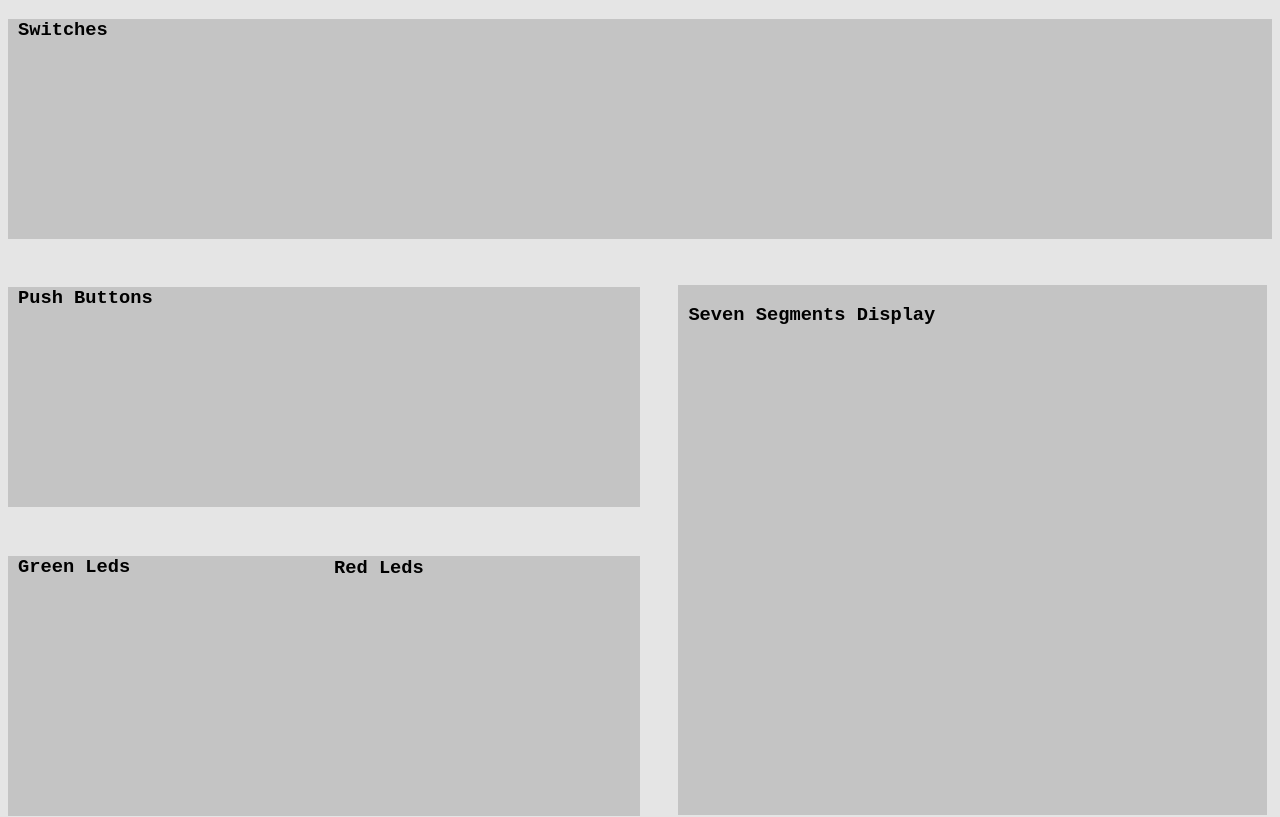
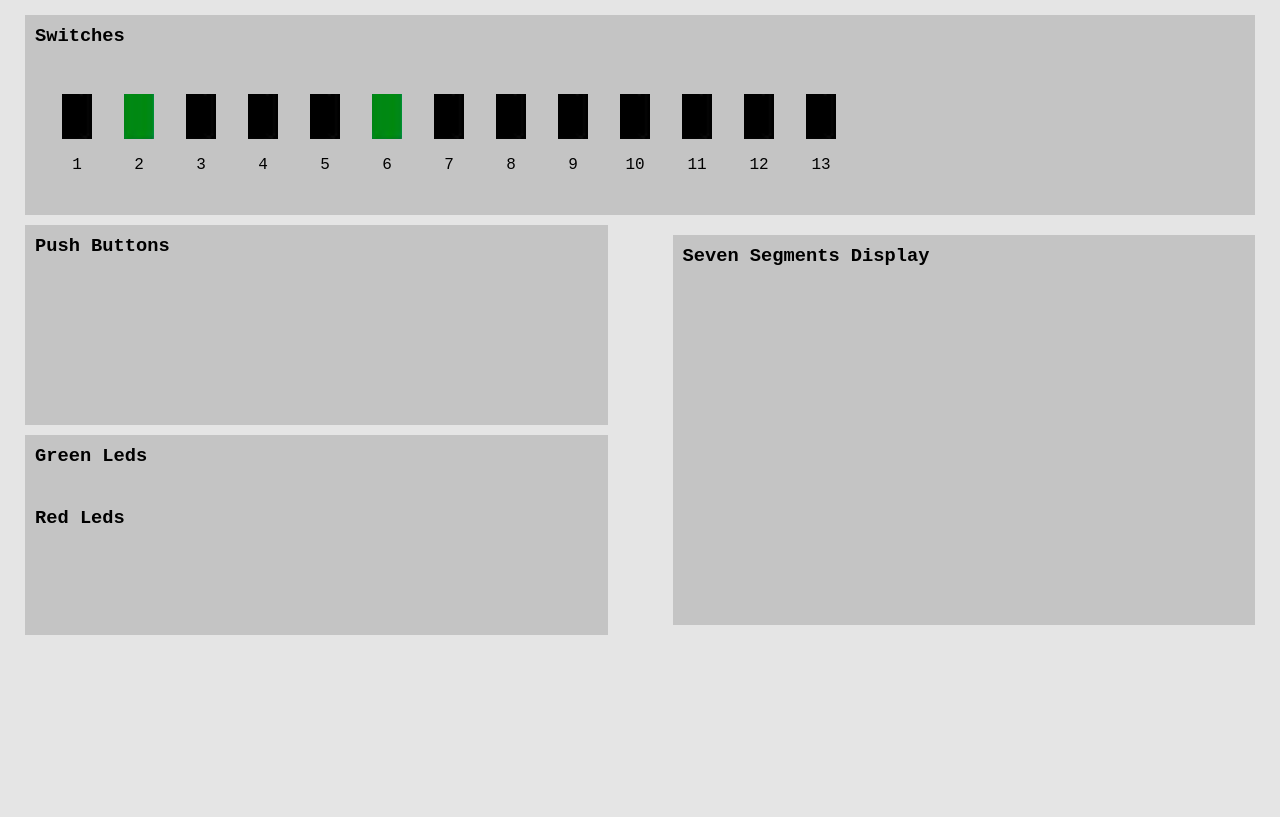
Before and after one commit to KennedyMelo/IHS-project, a plain HTML site: page de2i-150-WebInterface/index.html in a window 1280 px wide. Drawn offline with Linux system fonts and the light colour scheme.

Commit message:
switches box made

```diff
--- a/de2i-150-WebInterface/index.html
+++ b/de2i-150-WebInterface/index.html
@@ -5,54 +5,103 @@
     <meta http-equiv="X-UA-Compatible" content="IE=edge">
     <meta name="viewport" content="width=device-width, initial-scale=1.0">
     <link rel="stylesheet" href="./style.css">
-    <script src="./index.js"></script>
-    <title>Document</title>
+    <title>FPGA Project</title>
 </head>
 <body>
-    <div>
-        <div id="switchesBox">
-                <div class="title">
-                    <h3>Switches</h3>
-                </div>
+    <div class="container">
+        <div id="switchesBox" class="boxHeight">
+                <h3>Switches</h3>
                 <div class="contentClass">
+                    <table>
+                        <tr>
+                            <td>
+                                <img src="images/BlackRect.png" alt="">
 
+                            </td>
+                            <td>
+                                <img src="images/GreenRect.png" alt="">
+                            </td>
+                            <td>
+                                <img src="images/BlackRect.png" alt="">
+                            </td>
+                            <td>
+                                <img src="images/BlackRect.png" alt="">
+                            </td>
+                            <td>
+                                <img src="images/BlackRect.png" alt="">
+                            </td>
+                            <td>
+                                <img src="images/GreenRect.png" alt="">
+                            </td>
+                            <td>
+                                <img src="images/BlackRect.png" alt="">
+                            </td>
+                            <td>
+                                <img src="images/BlackRect.png" alt="">
+                            </td>
+                            <td>
+                                <img src="images/BlackRect.png" alt="">
+                            </td>
+                            <td>
+                                <img src="images/BlackRect.png" alt="">
+                            </td>
+                            <td>
+                                <img src="images/BlackRect.png" alt="">
+                            </td>
+                            <td>
+                                <img src="images/BlackRect.png" alt="">
+                            </td>
+                            <td>
+                                <img src="images/BlackRect.png" alt="">
+                            </td>
+                        </tr>
+                        <tr>
+                            <td>1</td>
+                            <td>2</td>
+                            <td>3</td>
+                            <td>4</td>
+                            <td>5</td>
+                            <td>6</td>
+                            <td>7</td>
+                            <td>8</td>
+                            <td>9</td>
+                            <td>10</td>
+                            <td>11</td>
+                            <td>12</td>
+                            <td>13</td>
+                        </tr>
+                    </table>
                 </div>
         </div>
-        <div id="pushButtonBox">
-            <div class="title">
-                <h3>Push Buttons</h3>
-            </div>
+        <div id="sevenSegmentsBox" class="boxWidth">
+            <h3>Seven Segments Display</h3>
             <div class="contentClass">
 
             </div>
         </div>
-        <div id="ledsBox" >
+
+        <div id="pushButtonBox" class="boxHeight boxWidth">
+            <h3>Push Buttons</h3>
+            <div class="contentClass">
+
+            </div>
+        </div>
+        <div id="ledsBox" class="boxHeight boxWidth">
             <div id="greenLedsDiv">
-                <div class="title">
-                    <h3>Green Leds</h3>
-                </div>
+                <h3>Green Leds</h3>
                 <div class="contentClass">
 
                 </div>
             </div>
             <div id="redLedsDiv">
-                <div class="title">
-                    <h3>Red Leds</h3>
-                </div>
+                <h3>Red Leds</h3>
                 <div class="contentClass">
                 </div>
-            </div>
-        </div>
-        <div id="sevenSegmentsBox">
-            <div class="title">
-                <h3>Seven Segments Display</h3>
-            </div>
-            <div class="contentClass">
-
             </div>
         </div>
 
 
     </div>
+
 </body>
 </html>
--- a/de2i-150-WebInterface/style.css
+++ b/de2i-150-WebInterface/style.css
@@ -1,58 +1,46 @@
+*{
+    margin: 0px;
+    padding: 0px;
+}
 body{
-    margin-top: 10px;
     background-color: #e5e5e5;
     font-family:'Courier New', Courier, monospace;
 }
-#switchesBox{
-    position: relative;
-    height: 220px;
 
+.container{
+    margin: 15px;
+
+}
+.container > div{
     background-color: #c4c4c4;
+    padding: 10px;
+    margin: 10px;
+}
+.boxHeight{
+    height: 180px;
+}
+.boxWidth{
+    width: 45%;
+}
+#sevenSegmentsBox{
+    height: 370px;
+    float: right;
+
+}
+.contentClass{
+    /* background-color: red; */
+    margin: 40px 10px;
 }
 
-#pushButtonBox {
-    position: relative;
-    top: 30px;
-    width: 50%;
-    height: 220px;
-    background-color: #c4c4c4;
+table{
+    /* background-color: yellow; */
+    text-align: center;
+}
+#switchesBox td{
+    padding: 5px 15px;
 }
 
-.title {
-    color: black;
-    margin: 10px;
-
+#switchesBox img{
+    width: 30px;
+    height: 45px;
 }
-
-#ledsBox{
-    position: relative;
-    top: 60px;
-    background-color: #c4c4c4;
-    height: 260px;
-    width: 50%;
-}
-
-#redLedsDiv{
-    position: inherit;
-    background-color: c4c4c4;
-    border-width: 50px;
-    left: 50%;
-    top: -107%;
-    width: inherit;
-    height: 100%;
-}
-#greenLedsDiv {
-    position: relative;
-    background-color: c4c4c4;
-    width: 50%;
-    height: inherit;
-}
-#sevenSegmentsBox{
-    position:fixed;
-    top: 285px;
-    left: 53%;
-    background-color: #c4c4c4;
-    height:530px;
-    width:46%;
-
-}
--- a/de2i-150-WebInterface/style2.css
+++ /dev/null
@@ -1,29 +0,0 @@
-*{
-    margin: 0px;
-    padding: 0px;
-}
-body{
-    background-color: #e5e5e5;
-    font-family:'Courier New', Courier, monospace;
-}
-
-.container{
-    margin: 15px;
-
-}
-.container > div{
-    background-color: #c4c4c4;
-    padding: 10px;
-    margin: 10px;
-}
-.boxHeight{
-    height: 180px;
-}
-.boxWidth{
-    width: 45%;
-}
-#sevenSegmentsBox{
-    height: 370px;
-    float: right;
-
-}
```
Also changed, not shown: de2i-150-WebInterface/index2.html (deleted, +0 -49 lines), de2i-150-WebInterface/images/BlackRect.png (added), de2i-150-WebInterface/images/GreenRect.png (added).
